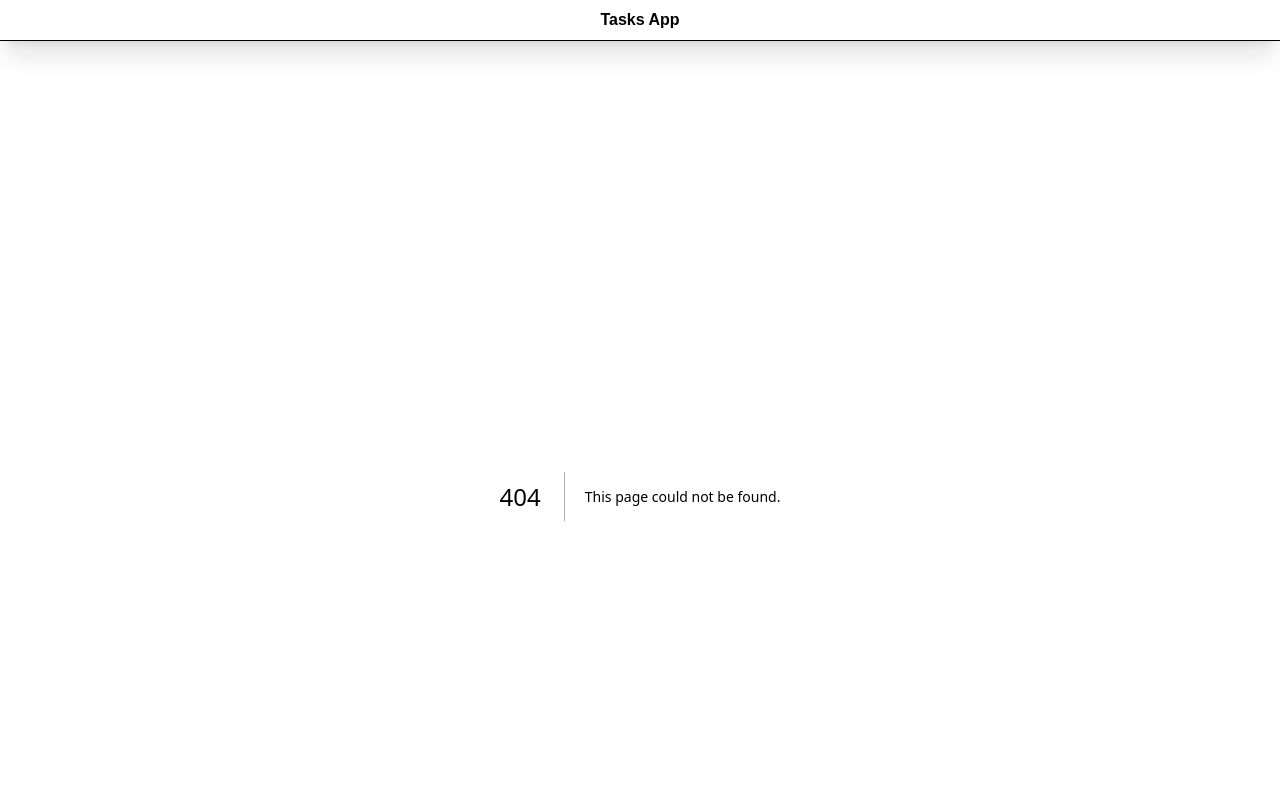
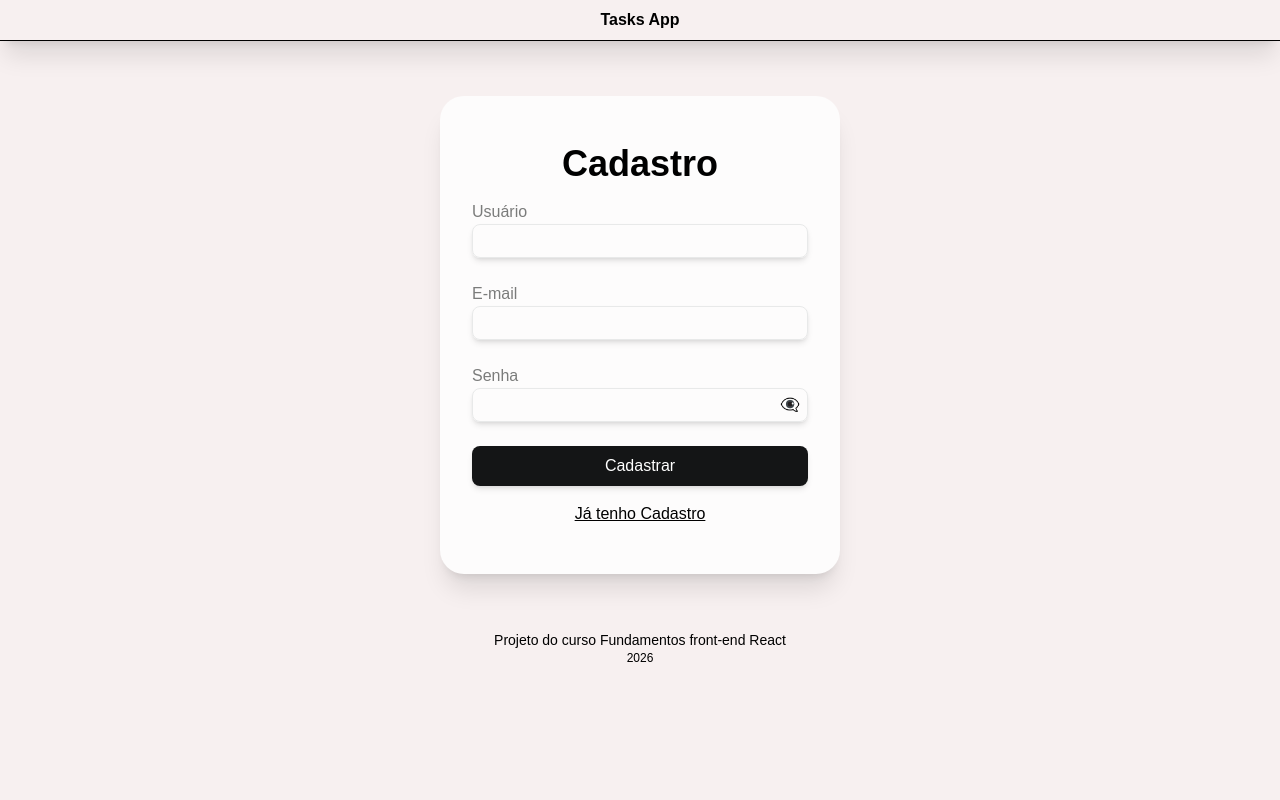
Before and after one commit to ReinaldoJuunior/tasks-app-crud, a Next.js app: page /register in a window 1280 px wide. Before the commit this address had no page. Shown: the top 800 px of the page. Built offline with nearby package versions, Linux system fonts and the light colour scheme.

Commit message:
Add registration page and form component; update language and navigation links

```diff
--- a/src/app/layout.tsx
+++ b/src/app/layout.tsx
@@ -12,7 +12,7 @@
   children: React.ReactNode;
 }>) {
   return (
-    <html lang="en">
+    <html lang="pt-BR">
       <body className="">
         <header className="fixed top-0 right-0 left-0 p-2 border-b text-center shadow-xl">
           <Link className="font-bold" href="/">
--- a/src/app/page.tsx
+++ b/src/app/page.tsx
@@ -7,15 +7,15 @@
       <h1 className="text-4xl">Bem vindo!</h1>
       <p className="font-bold">Telas disponiveis</p>
 
-      <ul>
+      <ul className="list-disc ml-6 underline">
         <li>
-          <Link href="/"></Link>
+          <Link href="/register">Cadastro</Link>
         </li>
         <li>
-          <Link href="/"></Link>
+          <Link href="/login">Login</Link>
         </li>
         <li>
-          <Link href="/"></Link>
+          <Link href="/tasks">Tarefas</Link>
         </li>
       </ul>
     </div>
--- /dev/null
+++ b/src/app/register/page.tsx
@@ -0,0 +1,20 @@
+
+import FormRegister from "@/src/components/FormRegister";
+import Link from "next/link";
+
+
+export default function Cadastro() {
+
+  return (
+    <div className="grid gap-y-4 px-8 min-w-100 py-12 bg-[#fdfcfc] rounded-3xl shadow-xl">
+      <h1 className="text-center text-4xl font-bold">Cadastro</h1>
+
+      <FormRegister />
+
+      <Link className="text-center underline" href="/login">
+        Já tenho Cadastro
+      </Link>
+    </div>
+
+  );
+}
--- /dev/null
+++ b/src/components/FormRegister.tsx
@@ -0,0 +1,67 @@
+"use client";
+import { useState } from "react";
+
+export default function FormRegister() {
+
+  const [username, setUsername] = useState("");
+  const [email, setEmail] = useState("");
+  const [password, setPassword] = useState("");
+  const [showPassword, setShowPassword] = useState(false);
+
+  return (
+
+    <form className="grid gap-y-6">
+      <fieldset className="grid">
+
+        <label className="text-[#7b7c7b]" htmlFor="username">Usuário</label>
+        <input
+          className="px-2 py-1 text-[#7b7c7b ] border border-[#e8e9e9] focus: hover:border-[#b1b2b2] outline-none shadow-md rounded-lg"
+          id="username"
+          name="username"
+          value={username}
+          onChange={(event) => setUsername(event.target.value)}
+        />
+      </fieldset>
+
+      <fieldset className="grid">
+
+        <label className="text-[#7b7c7b]" htmlFor="email">E-mail</label>
+        <input
+          className="px-2 py-1 text-[#7b7c7b ] border border-[#e8e9e9] focus: hover:border-[#b1b2b2] outline-none shadow-md rounded-lg"
+          id="email"
+          name="email"
+          value={email}
+          onChange={(event) => setEmail(event.target.value)}
+        />
+      </fieldset>
+      <fieldset className="grid">
+
+        <label className="text-[#7b7c7b]" htmlFor="password">Senha</label>
+
+        <div className="relative flex items-center">
+
+          <input
+            className="w-full  pl-2 pr-8 py-1 text-[#7b7c7b ] border border-[#e8e9e9] focus: hover:border-[#b1b2b2] outline-none shadow-md rounded-lg"
+            id="password"
+            name="password"
+            placeholder=""
+            value={password}
+            onChange={(event) => setPassword(event.target.value)}
+            type={showPassword ? "text" : "password"}
+          />
+          <button
+          className="cursor-pointer absolute right-2"
+            type="button"
+            onClick={() => setShowPassword((show) => !show)} >
+
+              👁️‍🗨️
+
+          </button>
+        </div>
+      </fieldset>
+
+      <button className="py-2 bg-[#141516] text-white shadow-md rounded-lg cursor-pointer hover:shadow-none">Cadastrar</button>
+    </form>
+
+  );
+}
```
